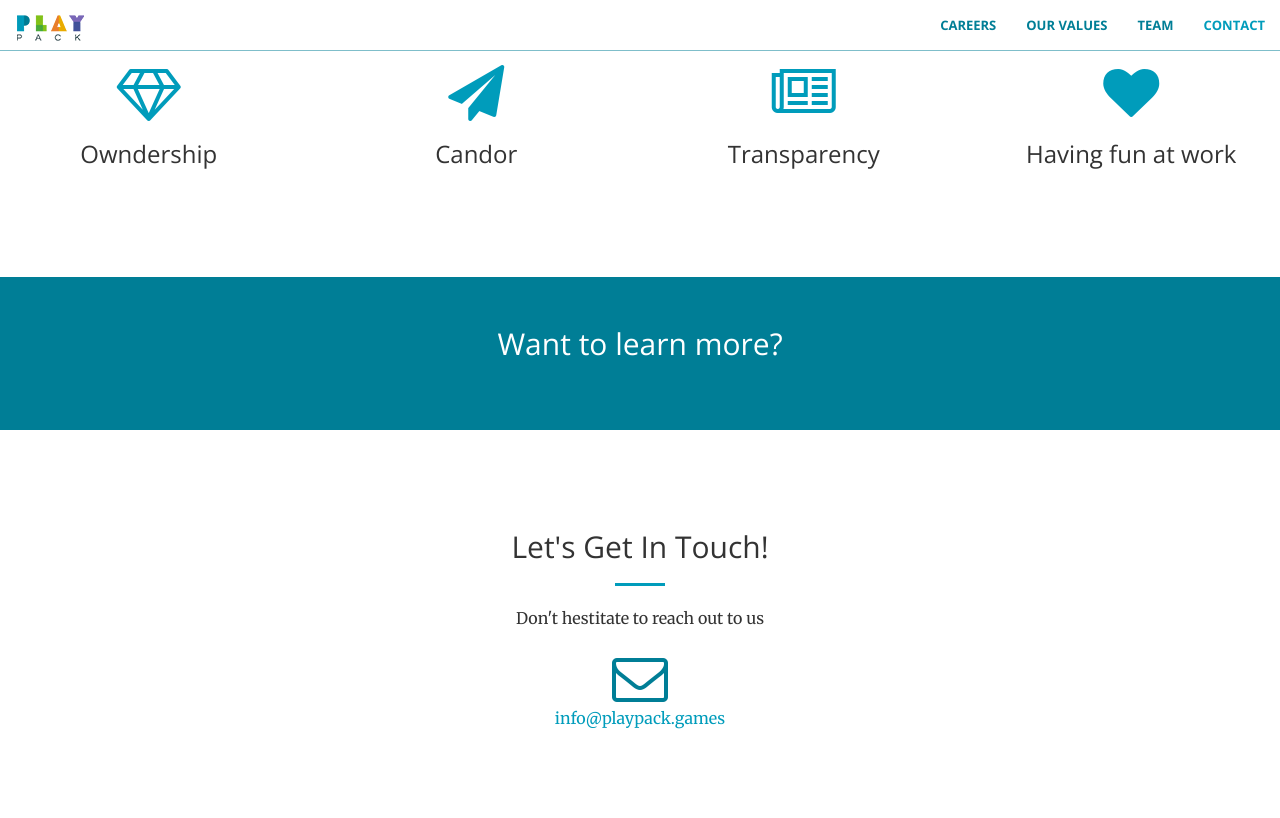
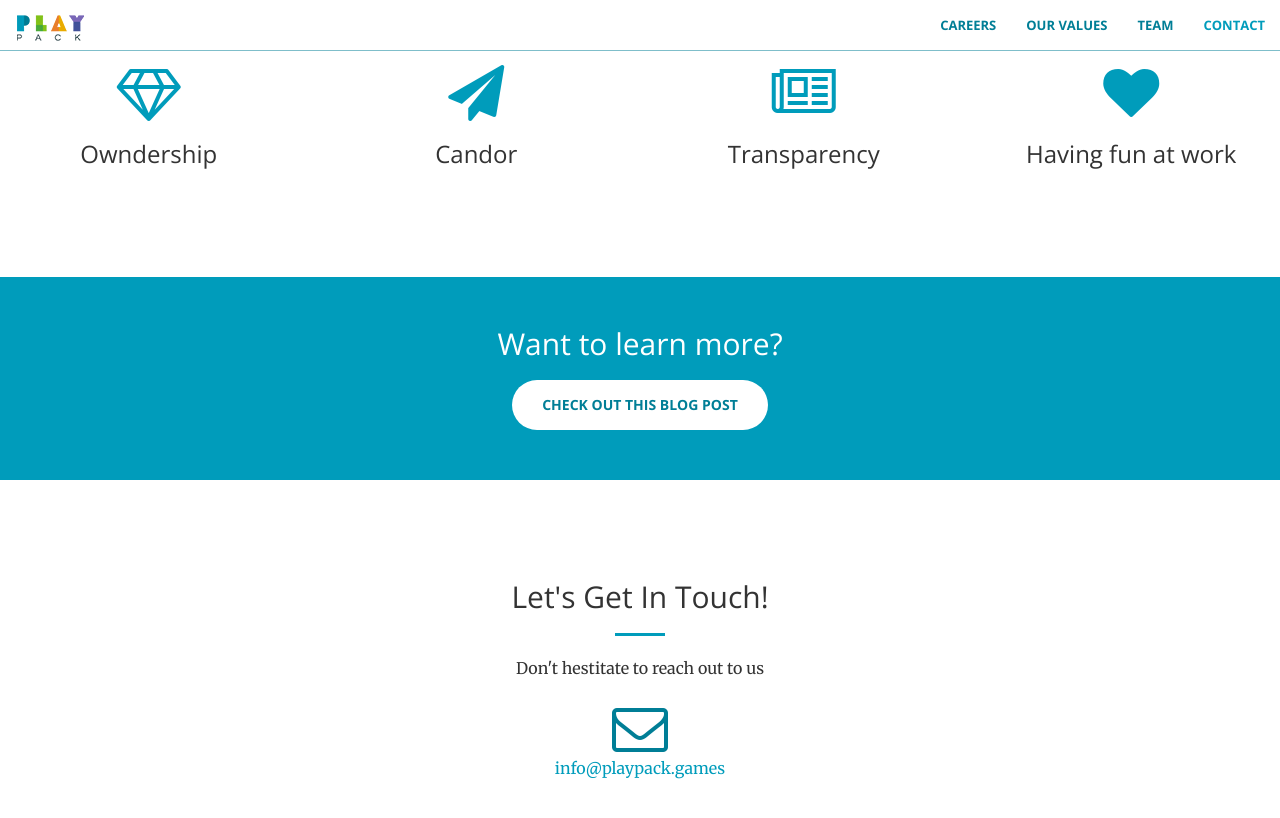
Before and after one commit to TatianaPP/newsite, a Jekyll site: the page built from index.html, in a window 1280 px wide and 900 px high, scrolled down 2104 px. Shown: the top 818 px of the window. Built offline with Jekyll 4.4.1, drawn with Linux system fonts in a browser that asks for light colours.

Commit message:
Update aside.html

```diff
--- a/_includes/aside.html
+++ b/_includes/aside.html
@@ -1,7 +1,9 @@
-  <aside class="bg-dark">
+  <aside class="bg-primary">
       <div class="container text-center">
           <div class="call-to-action">
               <h2>Want to learn more?</h2>
+            <a href="#" class="btn btn-default btn-xl">Check out this blog post</a>
+            </div>
           </div>
       </div>
   </aside>
```
